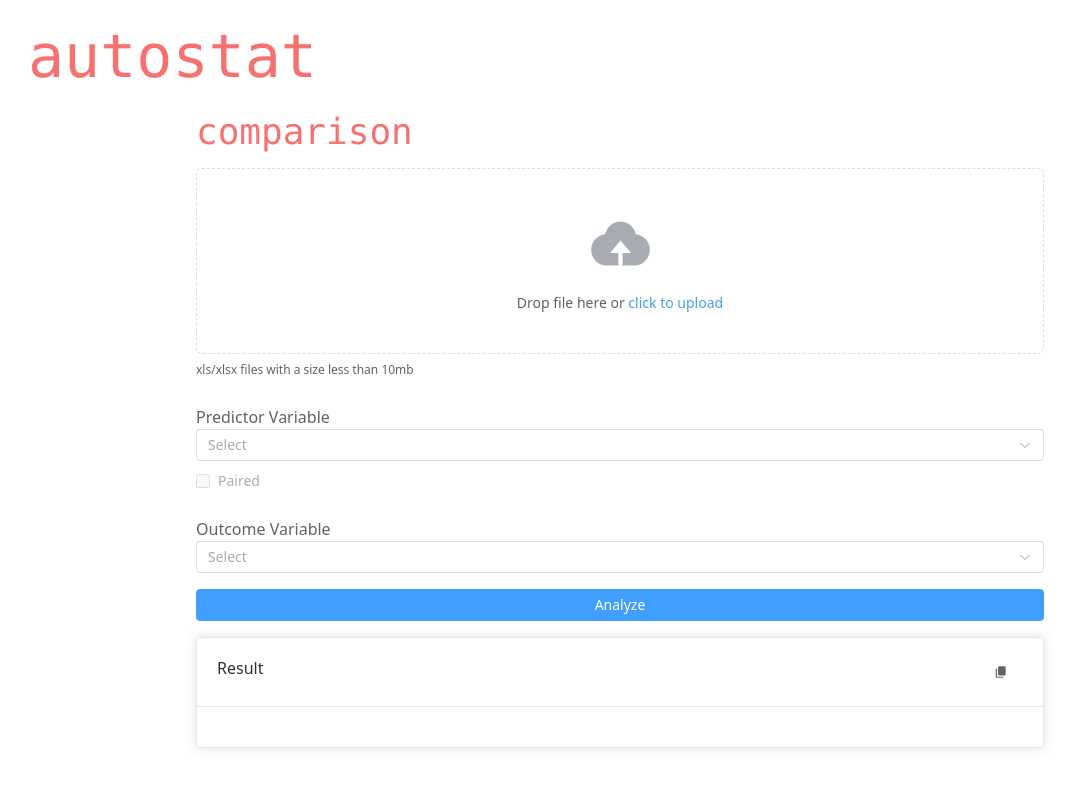
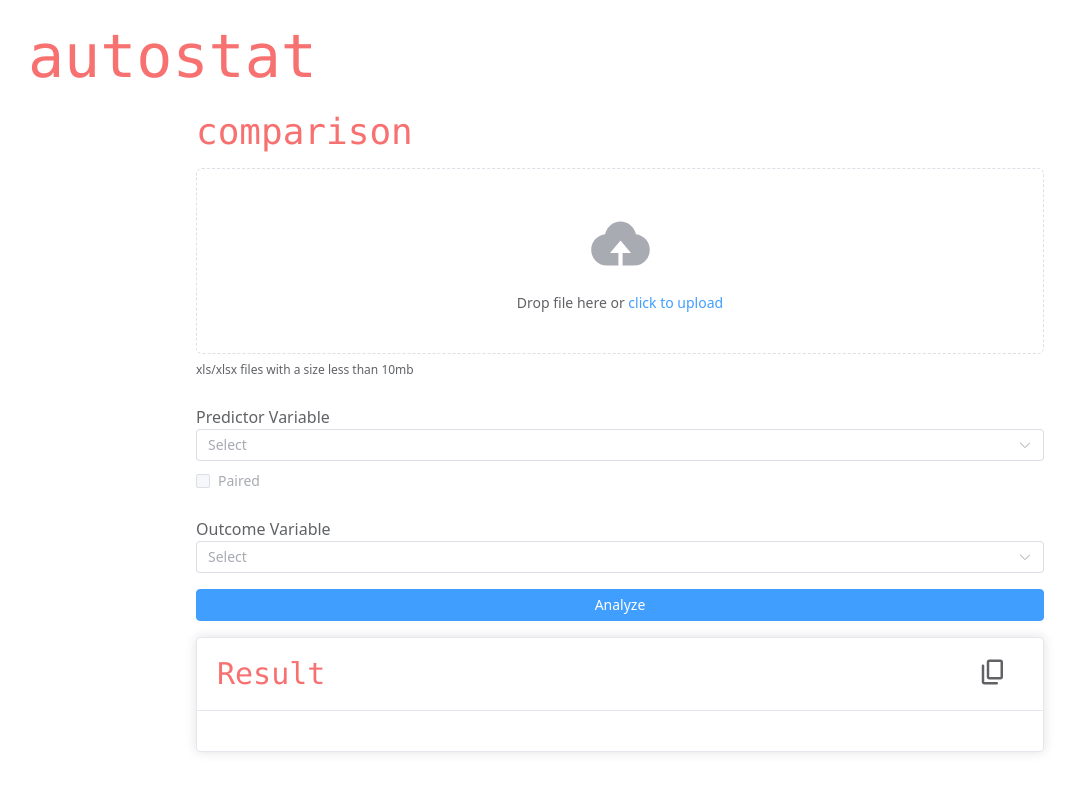
Before and after one commit to junosg/autostat-frontend, a Nuxt app: page /comparison in a window 1280 px wide. Shown: the top 792 px of the page, without its empty margins (20-1096 px from the left). Built offline with nearby package versions, Linux system fonts and the light colour scheme.

Commit message:
updated display of result

```diff
--- a/components/DataForm.vue
+++ b/components/DataForm.vue
@@ -30,12 +30,12 @@
         <ElCard class="box-card">
             <template #header>
                 <div class="card-header grid grid-cols-6">
-                    <span class="justify-self-start col-span-3">Result</span>
+                    <div class="text-3xl text-red-400 font-mono col-span-3">Result</div>
                     <div class="col-span-2"></div>
-                    <ElButton class="button justify-self-end col-span-1" text><Icon name="material-symbols:content-copy" @click="copyResult"></Icon></ElButton>
+                    <ElButton class="button justify-self-end col-span-1" text><Icon size="30px" name="material-symbols:content-copy-outline-rounded" @click="copyResult"></Icon></ElButton>
                 </div>
             </template>
-            <pre>{{ result }}</pre>
+            <pre class="font-mono">{{ result }}</pre>
         </ElCard>
     </section>
 </template>
```
